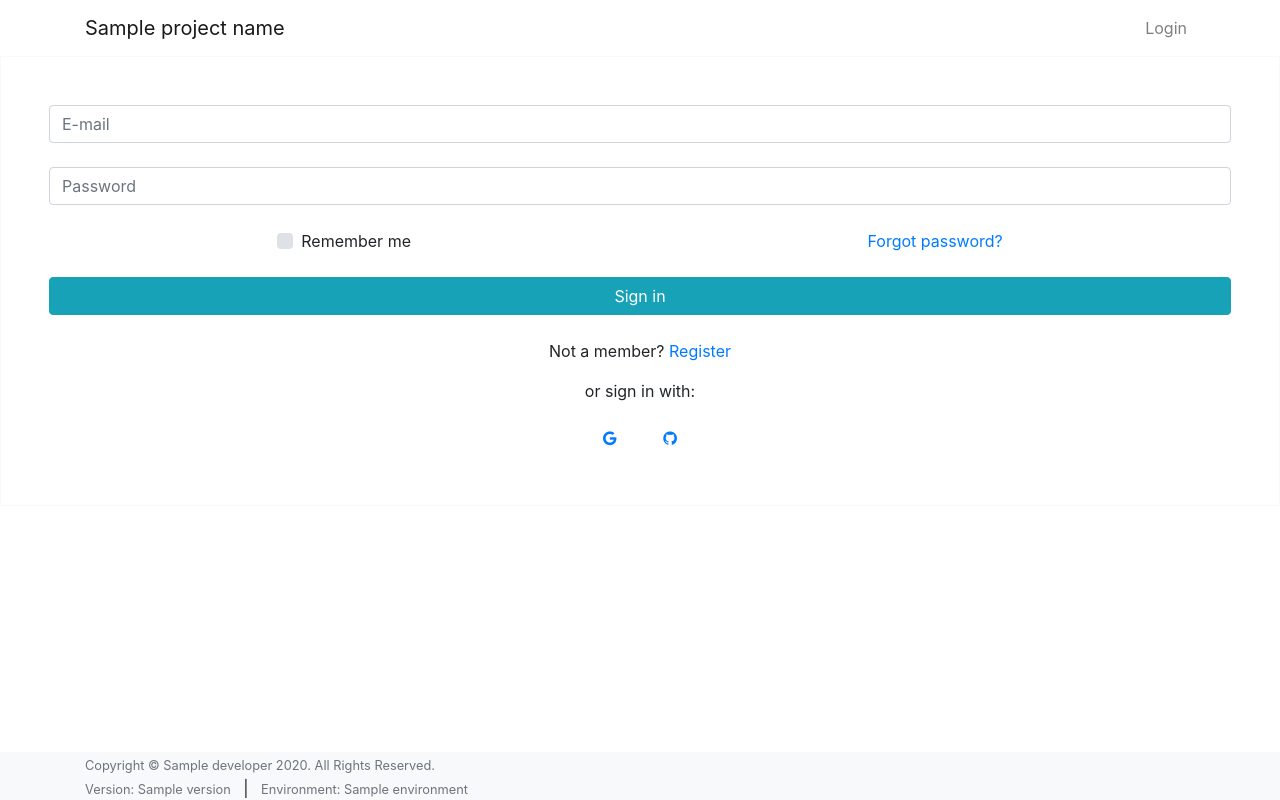
After one commit to ArieLevs/NalkinsCloud-Django-Backend, a Django app: template src/templates/login.html in a window 1280 px wide. The commit adds this page. Run offline with Django 3.2, Linux system fonts and the light colour scheme; the template is opened without the code that fills it: most values are stand-ins (such as "Sample title", 1, 10 or a date in 2020); some libraries are stand-ins or nearby versions.

Commit message:
Add social auth login

```diff
--- a/src/nalkinscloud_api/urls.py
+++ b/src/nalkinscloud_api/urls.py
@@ -7,6 +7,7 @@ urlpatterns = [
     url(r'^$', views.index, name='index'),
 
     # General
+    url(r'^login_page/', views.login_page, name='login_page'),
     url(r'^logout_process/', views.logout_process, name='logout_process'),
 
     # Email verifications urls
--- /dev/null
+++ b/src/templates/base.html
@@ -0,0 +1,92 @@
+{% load static %}
+
+<!DOCTYPE html>
+<html lang="en">
+<head>
+    <meta charset="UTF-8">
+    <meta name="viewport" content="width=device-width, initial-scale=1, shrink-to-fit=no">
+    <meta name="description"
+          content="Automation IOT project">
+    <meta name="author" content="{{ developer }}">
+
+    <title>{{ project_name }} Project</title>
+
+    <meta property="og:title" content="{{ project_name }} Project"/>
+    <meta property="og:description" content="IOT Automation"/>
+    <meta property="og:url" content="https://nalkins.cloud/"/>
+    <meta property="og:image" content=""/>
+    <link rel="shortcut icon" href="" type="image/x-icon"/>
+
+    <!-- Bootstrap 4 core CSS -->
+    <link rel="stylesheet" href="https://maxcdn.bootstrapcdn.com/bootstrap/4.0.0/css/bootstrap.min.css" integrity="sha384-Gn5384xqQ1aoWXA+058RXPxPg6fy4IWvTNh0E263XmFcJlSAwiGgFAW/dAiS6JXm" crossorigin="anonymous">
+
+    <!-- GitHub Bootstrap Social Buttons -->
+    <link href="{% static 'bootstrap-social-gh-pages/bootstrap-social.css' %}" rel="stylesheet">
+    <link href="{% static 'bootstrap-social-gh-pages/assets/css/font-awesome.css' %}" rel="stylesheet">
+    </head>
+
+
+    <body id="page-top">
+        <!-- Navigation -->
+        <nav class="navbar navbar-expand-lg navbar-light" id="mainNav">
+            <div class="container" role="navigation">
+                <button class="navbar-toggler" type="button" data-toggle="collapse" data-target="#navbarSupportedContent" aria-controls="navbarSupportedContent" aria-expanded="false" aria-label="Toggle navigation">
+                    <span class="navbar-toggler-icon"></span>
+                </button>
+                <a class="navbar-brand js-scroll-trigger" href="/#page-top">{{ project_name }}</a>
+                <div class="collapse navbar-collapse" id="navbarResponsive">
+                    <ul class="navbar-nav ml-auto">
+                    {% if user.is_authenticated %}
+                        <li class="nav-item">
+                            <a class="nav-link js-scroll-trigger" href="{% url 'logout_process' %}">Logout</a>
+                        </li>
+                    {% else %}
+                        <li class="nav-item">
+                            <a class="nav-link js-scroll-trigger" href="{% url 'login_page' %}">Login</a>
+                        </li>
+                    {% endif %}
+                    </ul>
+
+                </div>
+
+            </div>
+
+        </nav>
+        {% block body_block %} {% endblock %}
+    </body>
+    <footer class="footer bg-light fixed-bottom">
+        <div class="container">
+            <div class="row">
+                <div class="col-lg-6 h-100 text-center text-lg-left my-auto">
+                    <ul class="list-inline mb-0">
+                        <li class="list-inline-item">
+                            <p class="text-muted small mb-4 mb-lg-0">Copyright &copy; {{ developer }} {{ current_year }}. All Rights Reserved.</p>
+                        </li>
+                    </ul>
+                    <ul class="list-inline mb-0">
+                        <li class="list-inline-item">
+                            <p class="text-muted small mb-4 mb-lg-0">Version: {{ version }}</p>
+                        </li>
+                        <li class="list-inline-item">|</li>
+                        <li class="list-inline-item">
+                            <p class="text-muted small mb-4 mb-lg-0">Environment: {{ environment }}</p>
+                        </li>
+                    </ul>
+                </div>
+                {% if user.is_authenticated %}
+                <div class="col-lg-6 h-100 text-center text-lg-right my-auto">
+                    <ul class="list-inline mb-0">
+                        <li class="list-inline-item">
+                            <p class="text-muted small mb-4 mb-lg-0">Logged in user: {{ user.email }}</p>
+                        </li>
+                    </ul>
+                </div>
+                {% endif %}
+            </div>
+        </div>
+    </footer>
+
+    <script src="https://code.jquery.com/jquery-3.2.1.slim.min.js" integrity="sha384-KJ3o2DKtIkvYIK3UENzmM7KCkRr/rE9/Qpg6aAZGJwFDMVNA/GpGFF93hXpG5KkN" crossorigin="anonymous"></script>
+    <script src="https://cdnjs.cloudflare.com/ajax/libs/popper.js/1.12.9/umd/popper.min.js" integrity="sha384-ApNbgh9B+Y1QKtv3Rn7W3mgPxhU9K/ScQsAP7hUibX39j7fakFPskvXusvfa0b4Q" crossorigin="anonymous"></script>
+    <script src="https://maxcdn.bootstrapcdn.com/bootstrap/4.0.0/js/bootstrap.min.js" integrity="sha384-JZR6Spejh4U02d8jOt6vLEHfe/JQGiRRSQQxSfFWpi1MquVdAyjUar5+76PVCmYl" crossorigin="anonymous"></script>
+</html>
--- /dev/null
+++ b/src/templates/login.html
@@ -0,0 +1,50 @@
+{% extends 'base.html' %}
+{% load static %}
+
+{% block body_block %}
+    <form class="text-center border border-light p-5">
+
+        <!-- Email -->
+        <input type="email" id="defaultLoginFormEmail" class="form-control mb-4" placeholder="E-mail">
+
+        <!-- Password -->
+        <input type="password" id="defaultLoginFormPassword" class="form-control mb-4" placeholder="Password">
+
+        <div class="d-flex justify-content-around">
+            <div>
+                <!-- Remember me -->
+                <div class="custom-control custom-checkbox">
+                    <input type="checkbox" class="custom-control-input" id="defaultLoginFormRemember">
+                    <label class="custom-control-label" for="defaultLoginFormRemember">Remember me</label>
+                </div>
+            </div>
+            <div>
+                <!-- Forgot password -->
+                <a href="">Forgot password?</a>
+            </div>
+        </div>
+
+        <!-- Sign in button -->
+        <button class="btn btn-info btn-block my-4" type="submit">Sign in</button>
+
+        <!-- Register -->
+        <p>Not a member?
+            <a href="">Register</a>
+        </p>
+
+        <!-- Social login -->
+        <p>or sign in with:</p>
+
+        <a type="button" class="light-blue-text mx-2" href="{% url 'social:begin' 'google-oauth2' %}">
+            <i class="btn btn-block btn-social-icon btn-google">
+                <span class="fa fa-google"></span>
+            </i>
+        </a>
+
+        <a type="button" class="light-blue-text mx-2" href="{% url 'social:begin' 'github' %}">
+            <i class="btn btn-block btn-social-icon btn-github">
+                <span class="fa fa-github"></span>
+            </i>
+        </a>
+    </form>
+{% endblock %}
```
Also changed, not shown: src/nalkinscloud_api/views.py (+20 -3 lines), src/templates/index.html (+18 -37 lines).
